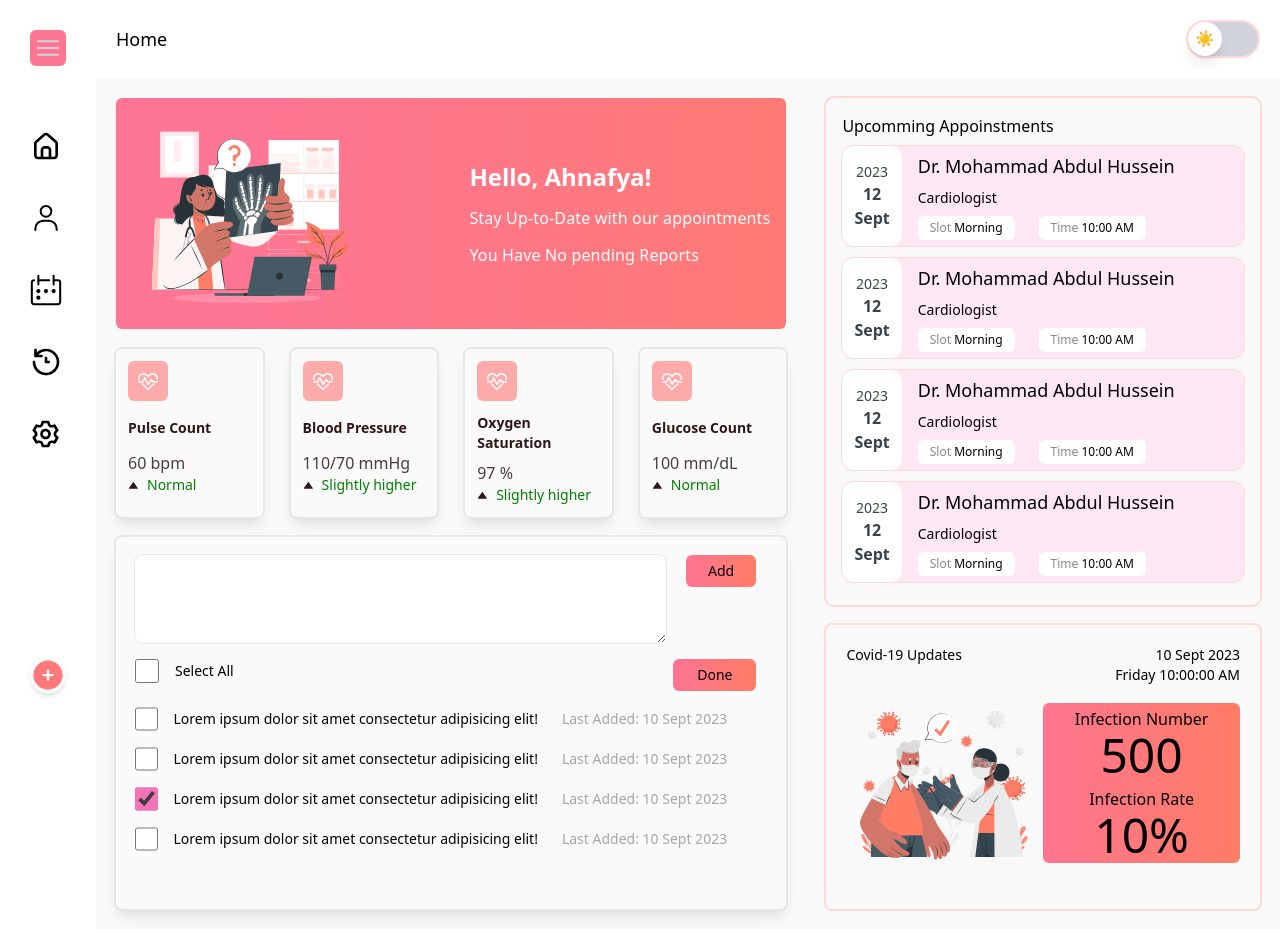
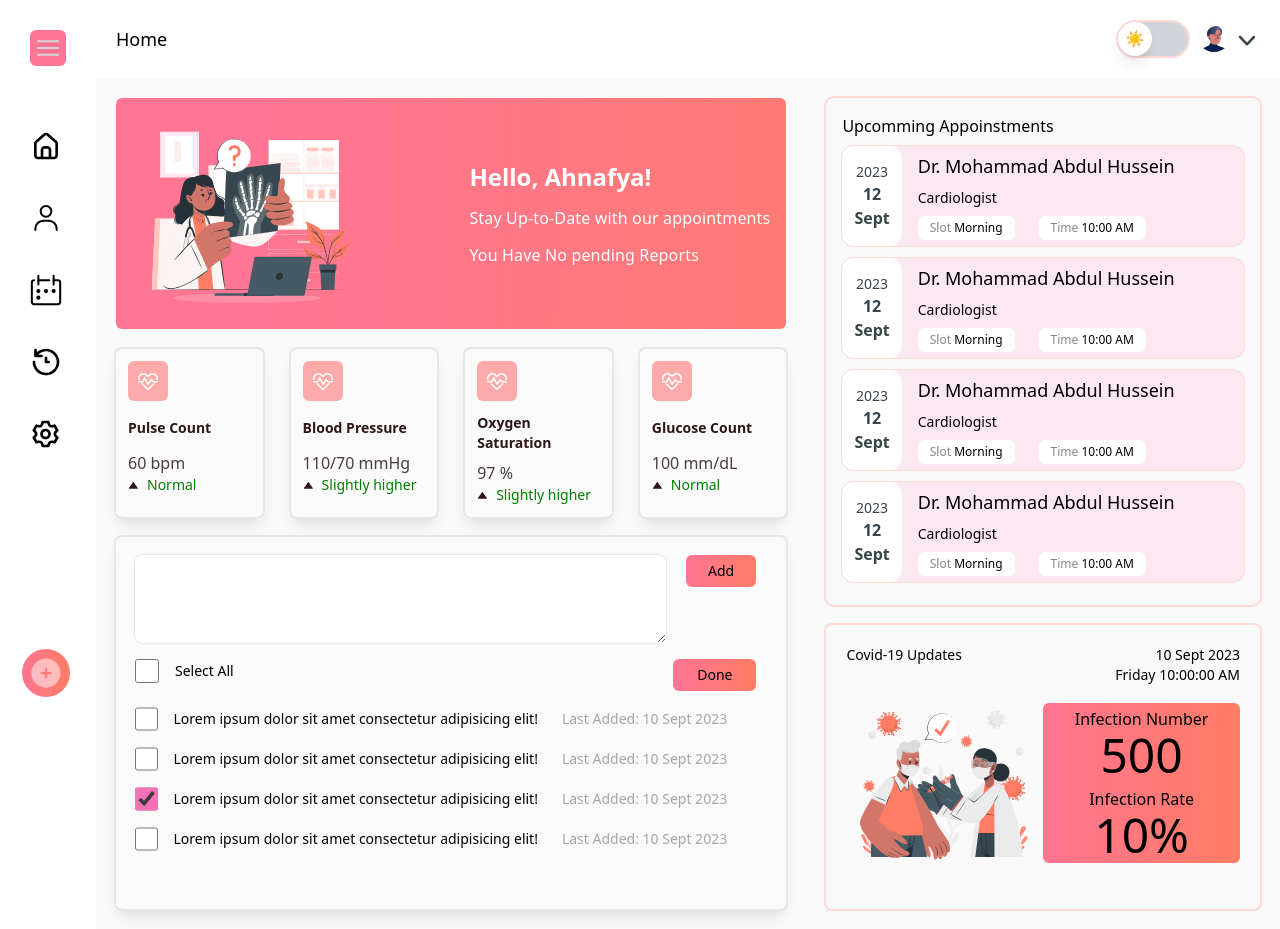
Before and after one commit to mohammadaahnaaf/rainer-tech-task, a Next.js app: page / in a window 1280 px wide. Built offline with nearby package versions, Linux system fonts and the light colour scheme.

Commit message:
feat: :sparkles: little animations

```diff
--- a/src/components/shared/Header.tsx
+++ b/src/components/shared/Header.tsx
@@ -1,5 +1,6 @@
 import { useTheme } from 'next-themes'
 import React from 'react'
+import { PersonIcon } from '.'
 
 type Props = {
     wide: boolean
@@ -44,6 +45,8 @@ export const Header = (props: Props) => {
                     </button>
                     <h2 className='text-lg'>Home</h2>
                 </div>
+
+                <div className='flex gap-2 items-center'>
                     <button
                         onClick={handleTheme}
                         className={`${theme === "dark" ? 'bg-white' : 'bg-gray-300'}
@@ -73,6 +76,13 @@ export const Header = (props: Props) => {
                             </span>
                         )}
                     </button>
+                    <button className='rounded-full flex gap-1 items-center'>
+                        <PersonIcon className='h-8 w-8' />
+                        <svg xmlns="http://www.w3.org/2000/svg" width="26" height="26" viewBox="0 0 26 26" fill="none">
+                            <path d="M5.23269 10.1228C5.46178 9.88411 5.77246 9.75 6.09641 9.75C6.42035 9.75 6.73103 9.88411 6.96012 10.1228L13.0074 16.4262L19.0546 10.1228C19.285 9.89088 19.5936 9.76252 19.9139 9.76542C20.2343 9.76833 20.5407 9.90225 20.7672 10.1384C20.9937 10.3745 21.1222 10.6938 21.125 11.0277C21.1277 11.3616 21.0046 11.6833 20.7821 11.9234L13.8711 19.1272C13.642 19.3659 13.3313 19.5 13.0074 19.5C12.6834 19.5 12.3728 19.3659 12.1437 19.1272L5.23269 11.9234C5.00366 11.6846 4.875 11.3608 4.875 11.0231C4.875 10.6855 5.00366 10.3616 5.23269 10.1228Z" fill="#384449" />
+                        </svg>
+                    </button>
+                </div>
             </div>
         </header>
     )
--- a/src/components/shared/SideBar.tsx
+++ b/src/components/shared/SideBar.tsx
@@ -13,6 +13,7 @@ type Props = {
 
 export const SideBar = (props: Props) => {
 
+    const [view, setView] = React.useState<boolean>(false)
     const dOpenMenu = useDebounce<boolean>(props.openMenu, { delay: props.openMenu ? 300 : 0 });
 
     function handleMenu() {
@@ -23,7 +24,12 @@ export const SideBar = (props: Props) => {
         props.setOpenMenu(false)
         props.setMobile(false)
     }
-    return (
+
+    React.useEffect(() => {
+        setView(true)
+    }, [])
+
+    return view && (
         <div className={`absolute h-full !transition-all !duration-300 !ease-out ${props.mobile ? 'w-[264px]' : 'w-0 hidden md:block'}`}>
             <div className={` bg-[#FFF] dark:bg-[#2E1619] transition-all duration-300 h-full ${props.openMenu ? 'w-[264px]' : 'w-[96px]'
                 }`}>
@@ -31,7 +37,7 @@ export const SideBar = (props: Props) => {
                     <div className='flex flex-col items-start gap-16'>
 
                         {/* side-bar logo  */}
-                        <button type='button' onClick={handleMenu} className={`flex duration-300 items-center relative w-full ${props.openMenu ? "bg-transparent" : "bg-[#FF7594] p-1 rounded-md"} gap-[25px]`}>
+                        <button type='button' onClick={handleMenu} className={`flex hover:scale-105 duration-300 items-center relative w-full ${props.openMenu ? "bg-transparent" : "bg-[#FF7594] p-1 rounded-md"} gap-[25px]`}>
                             {props.openMenu ? (
                                 <svg xmlns="http://www.w3.org/2000/svg" className='h-[39px] w-[39px]' viewBox="0 0 48 48" fill="none">
                                     <path d="M18.25 6C17.6533 6 17.081 6.23705 16.659 6.65901C16.2371 7.08097 16 7.65326 16 8.25C16 12.5302 12.5302 16 8.25 16C7.65326 16 7.08097 16.2371 6.65901 16.659C6.23705 17.081 6 17.6533 6 18.25V29.75C6 30.3467 6.23705 30.919 6.65901 31.341C7.08097 31.7629 7.65326 32 8.25 32C12.5302 32 16 35.4698 16 39.75C16 40.3467 16.2371 40.919 16.659 41.341C17.081 41.7629 17.6533 42 18.25 42H29.75C30.3467 42 30.919 41.7629 31.341 41.341C31.7629 40.919 32 40.3467 32 39.75C32 35.4698 35.4698 32 39.75 32C40.3467 32 40.919 31.7629 41.341 31.341C41.7629 30.919 42 30.3467 42 29.75V18.25C42 17.6533 41.7629 17.081 41.341 16.659C40.919 16.2371 40.3467 16 39.75 16C35.4698 16 32 12.5302 32 8.25C32 7.65326 31.7629 7.08097 31.341 6.65901C30.919 6.23705 30.3467 6 29.75 6H18.25Z" fill="url(#paint0_linear_1_1515)" />
@@ -67,7 +73,7 @@ export const SideBar = (props: Props) => {
                         <div className={`flex flex-col items-start self-stretch ${props.openMenu ? "duration-300 gap-[20px]" : "duration-300 gap-[40px]"}`}>
                             {items.map((item: any, index: number) => (
 
-                                <div key={index} className={`w-full ${props.openMenu ? "" : "p-0"}`}>
+                                <div key={index} className={`w-full hover:scale-95 duration-300 ${props.openMenu ? "" : "p-0"}`}>
                                     <div className='flex relative gap-8 justify-between items-center flex-1'>
                                         <item.icon className={`text-black dark:text-white  ${props.openMenu ? "w-[36px] h-[36px] duration-300" : "w-[32px] h-[32px] duration-300"}`} />
                                         <h2 className={`focus:text-pink-500 text-[#2E1619] dark:text-[#D1D5DB] w-full text-base transition-all font-medium ${!!dOpenMenu ? "duration-300 opacity-100" : "duration-300 hidden opacity-0"}`}>{item.title}</h2>
@@ -79,11 +85,21 @@ export const SideBar = (props: Props) => {
                     </div>
 
                     {/* bottom-plus-button  */}
-                    <button className='rounded-full shadow-md mt-[207px]'>
-                        <svg xmlns="http://www.w3.org/2000/svg" viewBox="0 0 24 24" fill="currentColor" className="w-[36px] h-[36px] text-[#FF797B]">
-                            <path fillRule="evenodd" d="M12 2.25c-5.385 0-9.75 4.365-9.75 9.75s4.365 9.75 9.75 9.75 9.75-4.365 9.75-9.75S17.385 2.25 12 2.25ZM12.75 9a.75.75 0 0 0-1.5 0v2.25H9a.75.75 0 0 0 0 1.5h2.25V15a.75.75 0 0 0 1.5 0v-2.25H15a.75.75 0 0 0 0-1.5h-2.25V9Z" clipRule="evenodd" />
-                        </svg>
-                    </button>
+                    {dOpenMenu === false ? (
+                        <button className={`rounded-full relative hover:scale-95 duration-300 flex justify-center w-8 h-8 shadow-md mt-[207px]`}>
+                            <span className='absolute bottom-0 right-0 items-center justify-center flex left-0 z-0 scale-150 w-full h-full rounded-full bg-gradient-to-l from-[#FF7C65] to-[#FF7590]'>
+                                <svg xmlns="http://www.w3.org/2000/svg" viewBox="0 0 24 24" fill="currentColor" className="w-6 z-40 h-6 text-white text-opacity-50">
+                                    <path fillRule="evenodd" d="M12 2.25c-5.385 0-9.75 4.365-9.75 9.75s4.365 9.75 9.75 9.75 9.75-4.365 9.75-9.75S17.385 2.25 12 2.25ZM12.75 9a.75.75 0 0 0-1.5 0v2.25H9a.75.75 0 0 0 0 1.5h2.25V15a.75.75 0 0 0 1.5 0v-2.25H15a.75.75 0 0 0 0-1.5h-2.25V9Z" clipRule="evenodd" />
+                                </svg>
+                            </span>
+                        </button>
+                    ) : (
+                        <div className='w-full flex justify-center'>
+                            <button className={`p-3 hover:scale-95 duration-300  text-md justify-self-center text-white flex shadow-md mt-[207px] bg-gradient-to-l from-[#FF7C65] to-[#FF7590] rounded-md`}>
+                                New Appointment
+                            </button>
+                        </div>
+                    )}
                 </div>
             </div >
         </div>
--- a/src/components/shared/svgs/index.ts
+++ b/src/components/shared/svgs/index.ts
@@ -1 +1,2 @@
 export * from './covid'
+export * from './person'
--- /dev/null
+++ b/src/components/shared/svgs/person.tsx
@@ -0,0 +1,32 @@
+export function PersonIcon(props: any) {
+    return (
+        <svg xmlns="http://www.w3.org/2000/svg" className={props.className} viewBox="0 0 48 48" fill="none">
+            <rect x="0.5" y="0.5" width="47" height="47" rx="23.5" fill="white" />
+            <rect x="0.5" y="0.5" width="47" height="47" rx="23.5" stroke="#FFF4F4" />
+            <path d="M40.0207 37.9792C30.5833 45.2458 17.4199 45.1876 8.04706 37.838L14.9167 34.6178C15.2439 34.464 15.5579 34.2836 15.8555 34.0785C15.9459 34.0164 16.0362 33.9515 16.1224 33.8837C16.87 33.3116 17.4854 32.585 17.9266 31.7533C18.2601 31.1143 18.4817 30.4229 18.5816 29.7091C18.6506 29.2459 18.6855 28.7783 18.6861 28.31C18.6861 27.5025 18.6424 26.695 18.6339 25.886C18.6282 25.438 18.6235 24.9905 18.6198 24.5435L18.9021 24.6846L19.6362 25.0644L19.9765 25.1223L23.9125 25.7915L28.3059 26.5397L28.4386 31.0573L28.4824 32.534L28.5035 33.2512V33.2978L30.2118 33.9924L40.0207 37.9792Z" fill="#DE8276" />
+            <path d="M28.4752 33.0169C27.99 33.1003 27.4908 33.023 27.0536 32.7966L18.6296 25.91C18.6197 25.591 18.6112 25.9256 18.607 25.6065C18.6014 25.1585 18.5967 24.711 18.5929 24.2639L18.8752 24.4051L19.6094 24.7849L19.9496 24.8427L23.8856 25.5119L28.279 26.2602L28.4117 30.7778L28.4555 32.2545L28.4767 32.9717V33.0183L28.4752 33.0169Z" fill="#A76962" />
+            <path d="M32.8234 20.7416C32.6039 20.9712 32.3633 21.1796 32.1048 21.3642C30.6366 22.4273 28.677 22.776 27.0027 23.3492C26.2968 23.5906 18.6422 25.7661 18.6422 26.239C18.6422 26.136 17.8926 25.392 16.9481 24.4885C13.6905 21.3685 12.6045 16.608 14.1867 12.384C15.7269 8.33645 20.637 5.54681 24.7495 4.90163C26.7076 4.59528 29.0314 4.42445 30.8399 5.36328C31.7646 5.84469 32.534 6.54634 33.2399 7.32422C33.4601 7.56986 33.6737 7.82069 33.8808 8.07669C33.9697 8.18398 34.0573 8.29128 34.1434 8.39998C37.358 12.4376 36.2187 17.1741 32.8234 20.7416Z" fill="url(#paint0_linear_820_6167)" />
+            <path d="M32.8236 20.7417C32.6041 20.9712 32.3635 21.1797 32.105 21.3642C32.0448 21.2592 31.9905 21.1508 31.9427 21.0395C31.57 20.1925 31.378 19.2734 31.2368 18.3572C31.0169 17.0238 30.8666 15.6799 30.7865 14.3308C30.658 12.1652 29.7333 11.0908 31.5728 9.40236C32.2348 8.79567 33.0232 8.34339 33.881 8.07812C33.97 8.18542 34.0575 8.29271 34.1436 8.40142C37.3582 12.4377 36.2189 17.1741 32.8236 20.7417Z" fill="url(#paint1_linear_820_6167)" />
+            <ellipse cx="17.2304" cy="20.5934" rx="2.4" ry="2.4" fill="#E18477" />
+            <ellipse cx="17.9929" cy="20.5933" rx="2.1487" ry="2.14871" fill="#A76962" />
+            <path d="M18.1723 18.3177C18.2895 19.8509 18.2853 21.7229 18.3262 22.2707C18.4326 23.6438 18.538 25.0165 18.6425 26.3888L28.0222 31.8678C29.3684 32.371 30.8766 31.7691 31.5065 30.4772C32.8561 27.713 35.0217 23.3478 34.7366 21.7243C34.313 19.3243 33.1836 18.4772 33.1836 18.4772L33.6537 15.6622C34.1295 12.8005 33.1483 10.0914 29.8053 9.77795C29.0994 9.71301 28.313 9.84713 27.8937 10.4104C26.7643 11.9295 27.4152 13.7987 25.7196 15.2104C23.6613 16.9088 19.0688 17.6499 17.993 16.2791C17.993 16.2791 18.0919 17.249 18.1723 18.3177Z" fill="#DE8276" />
+            <path d="M25.2114 24.3064C25.8897 25.0639 26.8196 25.5499 27.8288 25.6744" stroke="#00214E" stroke-width="0.884354" />
+            <path d="M28.5456 17.6414C28.5343 17.6908 30.4318 22.7421 30.4318 22.7421L27.899 22.8649" stroke="#00214E" stroke-width="0.884354" />
+            <path d="M22.549 16.6616C23.8558 16.3913 25.2001 16.353 26.5202 16.5486" stroke="#00214E" stroke-width="0.884354" />
+            <path d="M30.8854 16.6799C31.6922 16.4919 32.5239 16.4342 33.3489 16.509" stroke="#00214E" stroke-width="0.884354" />
+            <path d="M40.0207 37.9793C30.5833 45.2459 17.4199 45.1878 8.04706 37.8382L14.9167 34.6179C15.2439 34.4641 15.5579 34.2838 15.8555 34.0786C15.9459 34.0165 16.0362 33.9516 16.1224 33.8838C16.87 33.3118 17.4854 32.5851 17.9266 31.7535C18.2601 31.1145 18.4817 30.4231 18.5816 29.7092C18.6814 29.8058 18.786 29.8973 18.8951 29.9831C19.7607 30.6232 20.7001 31.1569 21.6932 31.5728C22.1753 31.7739 22.6683 31.9478 23.1699 32.0937C24.681 32.5343 26.2588 32.7012 27.8287 32.5864C28.0461 32.5695 28.2649 32.5483 28.4824 32.5328L28.5035 33.2499V33.2965L30.2118 33.9911L40.0207 37.9793Z" fill="#00214E" />
+            <path d="M24.473 18.2485C25.3342 18.2485 25.3342 19.5728 24.473 19.5798H24.4335C23.5709 19.5798 23.5709 18.2556 24.4335 18.2485H24.4716H24.473Z" fill="#00214E" />
+            <path d="M31.55 18.0522C32.3491 18.0593 32.3491 19.2805 31.55 19.2875H31.5133C30.7142 19.2875 30.7142 18.0593 31.5133 18.0522H31.55Z" fill="#00214E" />
+            <defs>
+                <linearGradient id="paint0_linear_820_6167" x1="13.461" y1="26.2445" x2="36.0464" y2="26.2445" gradientUnits="userSpaceOnUse">
+                    <stop stop-color="#16243F" />
+                    <stop offset="1" stop-color="#6878B1" />
+                </linearGradient>
+                <linearGradient id="paint1_linear_820_6167" x1="26.7629" y1="16.8121" x2="36.2326" y2="19.4987" gradientUnits="userSpaceOnUse">
+                    <stop stop-color="#16243F" />
+                    <stop offset="1" stop-color="#6878B1" />
+                </linearGradient>
+            </defs>
+        </svg>
+    )
+}
```
Also changed, not shown: src/components/Home.tsx (+9 -9 lines). Lines whose indentation alone changed are shown as unchanged.
